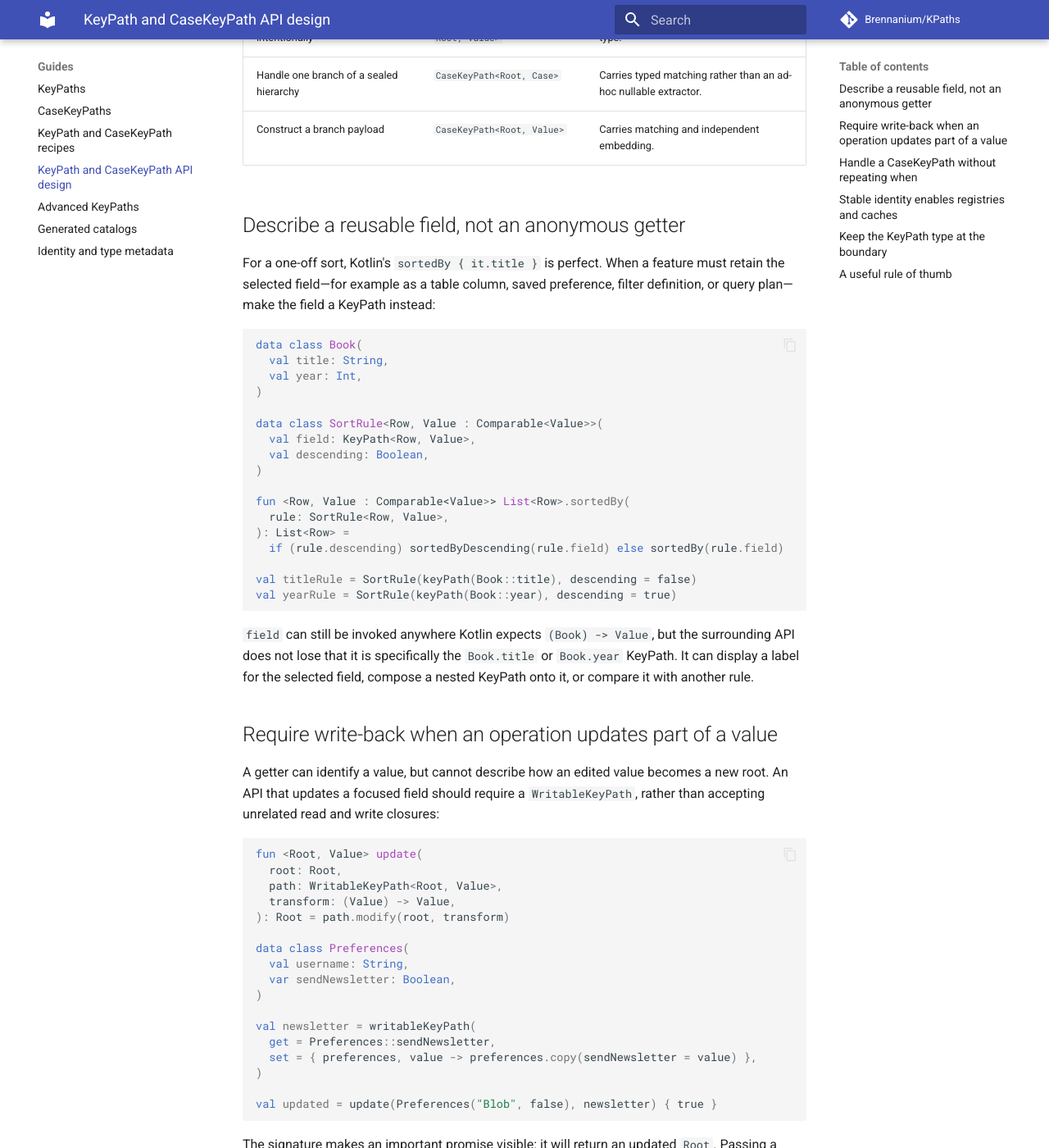
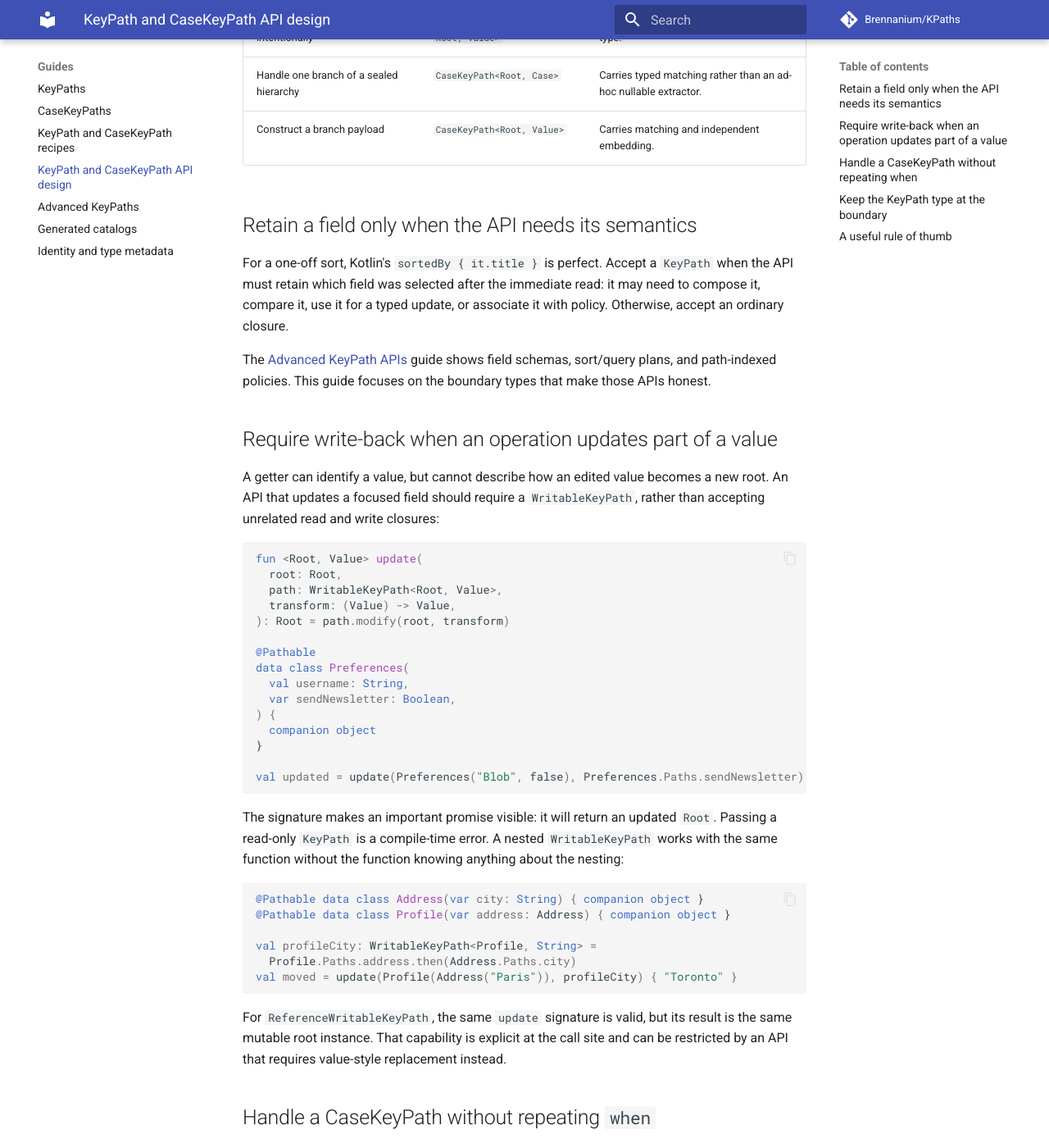
Before and after one commit to Brennanium/KPaths, an MkDocs documentation site: the page built from docs/route-aware-apis.md, in a window 1280 px wide and 1400 px high, scrolled down 639 px. Shown: the whole window at 82% size. Built offline with MkDocs 1.6.1 and Material for MkDocs 9.7.7, drawn with Linux system fonts in a browser that asks for light colours; comment, search, counter and statistics services are not loaded; some of the changed text lies outside the part shown.

Commit message:
Align API design and recipes guides

````diff
--- a/docs/route-aware-apis.md
+++ b/docs/route-aware-apis.md
@@ -18,35 +18,14 @@ it is about designing consumers of those values.
 | Handle one branch of a sealed hierarchy | `CaseKeyPath<Root, Case>` | Carries typed matching rather than an ad-hoc nullable extractor. |
 | Construct a branch payload | `CaseKeyPath<Root, Value>` | Carries matching and independent embedding. |
 
-## Describe a reusable field, not an anonymous getter
+## Retain a field only when the API needs its semantics
 
-For a one-off sort, Kotlin's `sortedBy { it.title }` is perfect. When a feature must retain the
-selected field—for example as a table column, saved preference, filter definition, or query
-plan—make the field a KeyPath instead:
+For a one-off sort, Kotlin's `sortedBy { it.title }` is perfect. Accept a `KeyPath` when the API
+must retain which field was selected after the immediate read: it may need to compose it, compare
+it, use it for a typed update, or associate it with policy. Otherwise, accept an ordinary closure.
 
-```kotlin
-data class Book(
-  val title: String,
-  val year: Int,
-)
-
-data class SortRule<Row, Value : Comparable<Value>>(
-  val field: KeyPath<Row, Value>,
-  val descending: Boolean,
-)
-
-fun <Row, Value : Comparable<Value>> List<Row>.sortedBy(
-  rule: SortRule<Row, Value>,
-): List<Row> =
-  if (rule.descending) sortedByDescending(rule.field) else sortedBy(rule.field)
-
-val titleRule = SortRule(keyPath(Book::title), descending = false)
-val yearRule = SortRule(keyPath(Book::year), descending = true)
-```
-
-`field` can still be invoked anywhere Kotlin expects `(Book) -> Value`, but the surrounding API
-does not lose that it is specifically the `Book.title` or `Book.year` KeyPath. It can display a
-label for the selected field, compose a nested KeyPath onto it, or compare it with another rule.
+The [Advanced KeyPath APIs](advanced-paths.md) guide shows field schemas, sort/query plans, and
+path-indexed policies. This guide focuses on the boundary types that make those APIs honest.
 
 ## Require write-back when an operation updates part of a value
 
@@ -61,17 +40,15 @@ fun <Root, Value> update(
   transform: (Value) -> Value,
 ): Root = path.modify(root, transform)
 
+@Pathable
 data class Preferences(
   val username: String,
   var sendNewsletter: Boolean,
-)
+) {
+  companion object
+}
 
-val newsletter = writableKeyPath(
-  get = Preferences::sendNewsletter,
-  set = { preferences, value -> preferences.copy(sendNewsletter = value) },
-)
-
-val updated = update(Preferences("Blob", false), newsletter) { true }
+val updated = update(Preferences("Blob", false), Preferences.Paths.sendNewsletter) { true }
 ```
 
 The signature makes an important promise visible: it will return an updated `Root`. Passing a
@@ -79,9 +56,12 @@ read-only `KeyPath` is a compile-time error. A nested `WritableKeyPath` works wi
 without the function knowing anything about the nesting:
 
 ```kotlin
-val accountCity: WritableKeyPath<Account, String> =
-  accountProfile.then(profileAddress).then(addressCity)
-val moved = update(accountValue, accountCity) { "Toronto" }
+@Pathable data class Address(var city: String) { companion object }
+@Pathable data class Profile(var address: Address) { companion object }
+
+val profileCity: WritableKeyPath<Profile, String> =
+  Profile.Paths.address.then(Address.Paths.city)
+val moved = update(Profile(Address("Paris")), profileCity) { "Toronto" }
 ```
 
 For `ReferenceWritableKeyPath`, the same `update` signature is valid, but its result is the same
@@ -94,7 +74,10 @@ A `CaseKeyPath` gives an API a named, typed branch *and its payload*. The API ca
 payload and remain correct if unrelated cases are added later:
 
 ```kotlin
+@Pathable
 sealed interface DownloadEvent {
+  companion object {}
+
   data class Progress(val percent: Int) : DownloadEvent
   data class Finished(val location: String) : DownloadEvent
   data class Failed(val message: String) : DownloadEvent
@@ -109,12 +92,8 @@ fun <Root, Case : Any, Result> handleCase(
   is CaseMatch.Matched -> handler(match.value)
 }
 
-val finishedLocation = caseKeyPath<DownloadEvent, DownloadEvent.Finished, String>(
-  extract = DownloadEvent.Finished::location,
-  embed = { location -> DownloadEvent.Finished(location) },
-)
 val event: DownloadEvent = DownloadEvent.Finished("/tmp/report.json")
-val location = handleCase(event, finishedLocation) { it }
+val location = handleCase(event, DownloadEvent.Paths.Finished) { it.location }
 ```
 
 Unlike a nullable extraction closure, `match` retains the distinction between “a different case”
@@ -131,7 +110,7 @@ fun <Root, Value> lift(
   value: Value,
 ): Root = path.embed(value)
 
-val progress = caseKeyPath<DownloadEvent, DownloadEvent.Progress>()
+val progress = DownloadEvent.Paths.Progress
 val advanced: DownloadEvent = lift(progress, DownloadEvent.Progress(10))
 ```
 
@@ -139,35 +118,17 @@ For product values that must be updated in place conceptually—such as an exist
 one changed field—require a `WritableKeyPath` instead. The separate types prevent an API from
 confusing “replace a field in this root” with “construct this sealed case.”
 
-## Stable identity enables registries and caches
-
-Two closures cannot say whether they represent the same operation. In contrast, KeyPaths and
-CaseKeyPaths compare by their structural `PathId` and focused `TypeId`, not by allocation identity:
-
-```kotlin
-data class Book(val title: String)
-
-val visibleColumns = linkedSetOf<AnyKeyPath>()
-visibleColumns += keyPath(Book::title)
-visibleColumns += keyPath(Book::title)
-
-check(visibleColumns.size == 1)
-```
-
-That makes a KeyPath or CaseKeyPath suitable as a component of a key for a subscription registry, prepared
-query plan, view-model cache, or deduplicated configuration. A cache of *computed values* must
-also include the input identity or version—`Book.title` alone is not a cache key for every book—
-but the KeyPath gives the cache a stable identity for **what is being computed**.
-
-Generated KeyPaths and equivalent factory KeyPaths have the same structural identity. A catalog
-provides discoverability and a canonical singleton; a factory keeps the same identity behavior
-for third-party or one-off types.
+For heterogeneous schemas, registries, reversible edits, state projection, and selective
+invalidation, continue to [Advanced KeyPath APIs](advanced-paths.md). That guide builds those
+library-level patterns from the same boundary types.
 
 ## Keep the KeyPath type at the boundary
 
 Because `KeyPath` implements a function type, this is tempting:
 
 ```kotlin
+data class Book(val title: String)
+
 fun <Root, Value> addColumn(read: (Root) -> Value)
 ```
 
````
Also changed, not shown: docs/recipes.md (+6 -6 lines).
